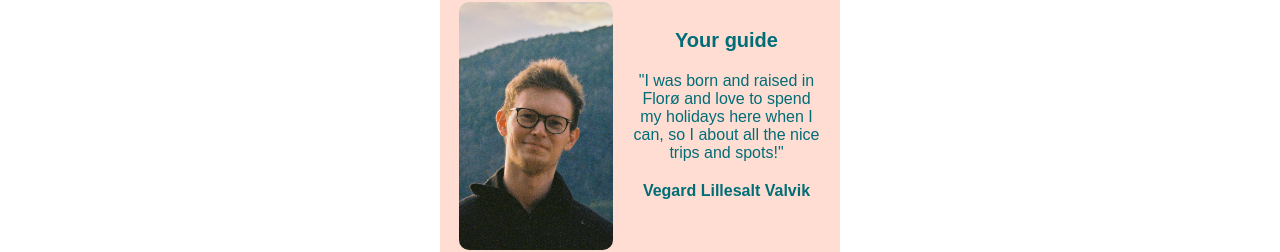
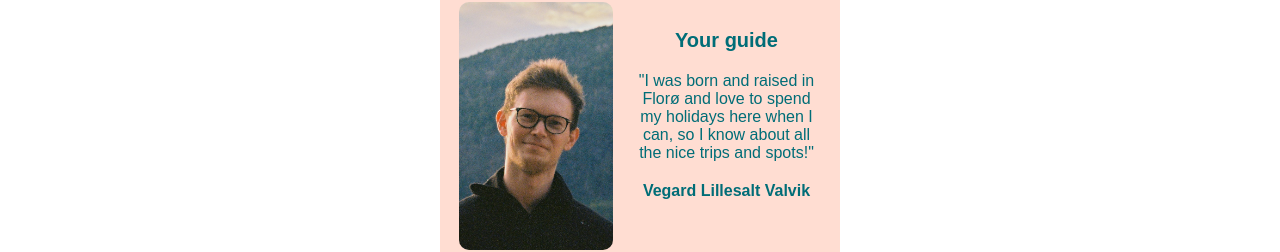
Before and after one commit to begs/hometown-homepage, a plain HTML site: page index.html in a window 1280 px wide. Shown: the part 757-1009 px from the top of the page. Drawn offline with Linux system fonts and the light colour scheme.

Commit message:
Fix typo

```diff
--- a/index.html
+++ b/index.html
@@ -37,7 +37,7 @@
 			<div id="guide-text">
 				<h2>Your guide</h2>
 				<p>"I was born and raised in Florø and love to spend my holidays here when I can,
-					so I about all the nice trips and spots!"</p>
+					so I know about all the nice trips and spots!"</p>
 				<p class="bold">Vegard Lillesalt Valvik</p>
 
 
```
